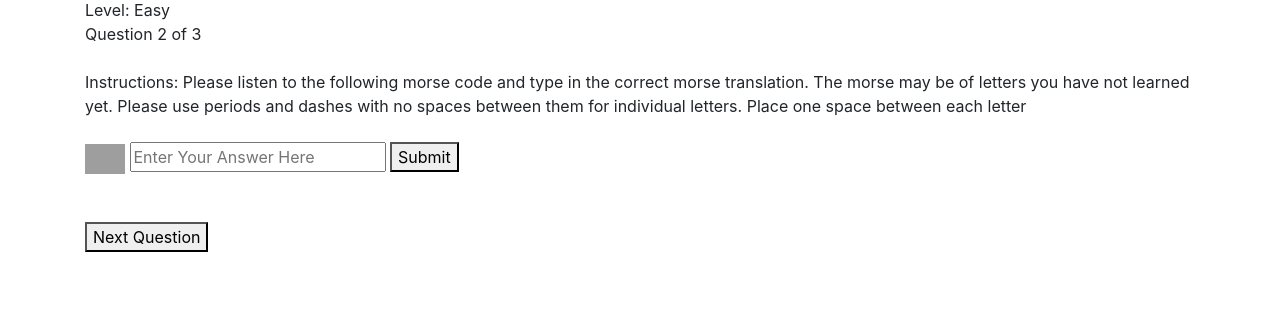
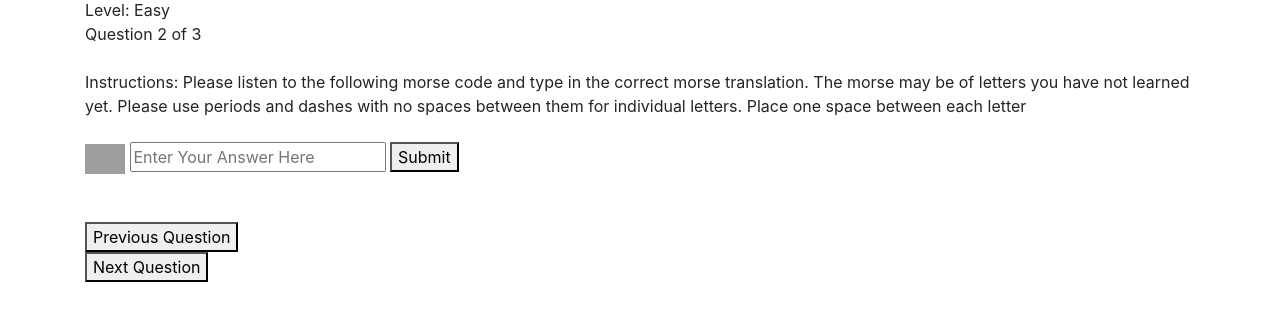
Before and after one commit to ArtesianSquid/InteractiveMorseWebApp, a Flask app: page /quiz/1 in a window 1280 px wide. Shown: the part 114-435 px from the top of the page. Run offline with Flask 2, Linux system fonts and the light colour scheme; some libraries are stand-ins or nearby versions; grey boxes are pictures that could not be loaded.

Commit message:
Basic Previous Button Funcitonality Added

```diff
--- a/server.py
+++ b/server.py
@@ -288,6 +288,7 @@ quiz_questions = {
     "transcription": "–  ·–   –·",
     "audio_src": "somelink",
     "next_question": "1",
+    "prev_question": "null",
     "question_type" : "morse_english",
     "word" : "TAN",
     "answer" : "TAN"
@@ -297,6 +298,7 @@ quiz_questions = {
     "transcription": "--. .. -.",
     "audio_src": "somelink",
     "next_question": "2",
+    "prev_question": "0",
     "question_type" : "sound_morse",
     "word" : "DONE",
     "answer" : "--. .. -."
@@ -306,6 +308,7 @@ quiz_questions = {
     "transcription": "-.. --- -. .",
     "audio_src": "somelink",
     "next_question": "end",
+    "prev_question": "1",
     "question_type" : "english_morse",
     "word" : "DONE",
     "answer" : "-.. --- -. ."
--- a/templates/quiz.html
+++ b/templates/quiz.html
@@ -70,6 +70,10 @@
         document.getElementById("Next").onclick = function () {
             location.href = "/quiz/{{question.next_question}}";
         };
+
+        document.getElementById("Prev").onclick = function () {
+            location.href = "/quiz/{{question.prev_question}}";
+        };
     })
 </script>
 
@@ -95,6 +99,9 @@
 <div id="message"></div>
 <br>
 <div>
+    <button id="Prev">Previous Question</button><br>
+</div>
+<div>
     <button id="Next">Next Question</button><br>
 </div>
 
```
